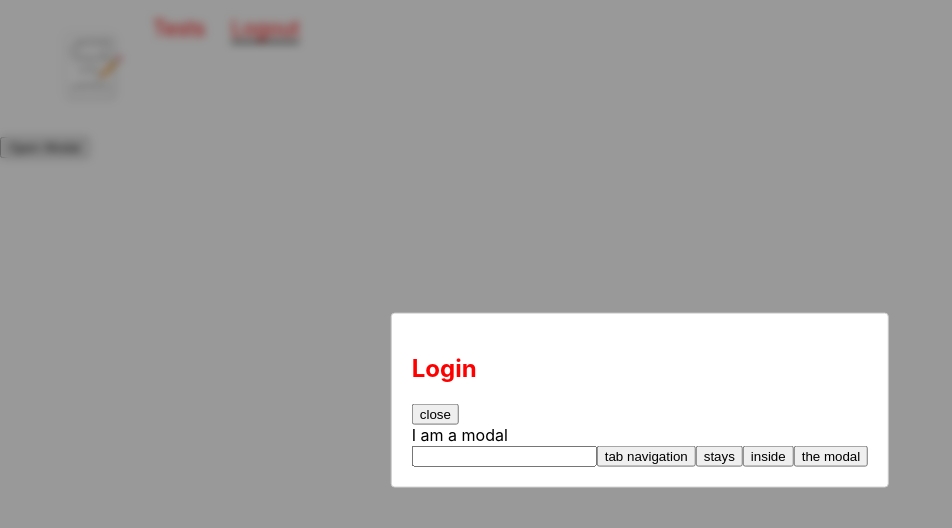
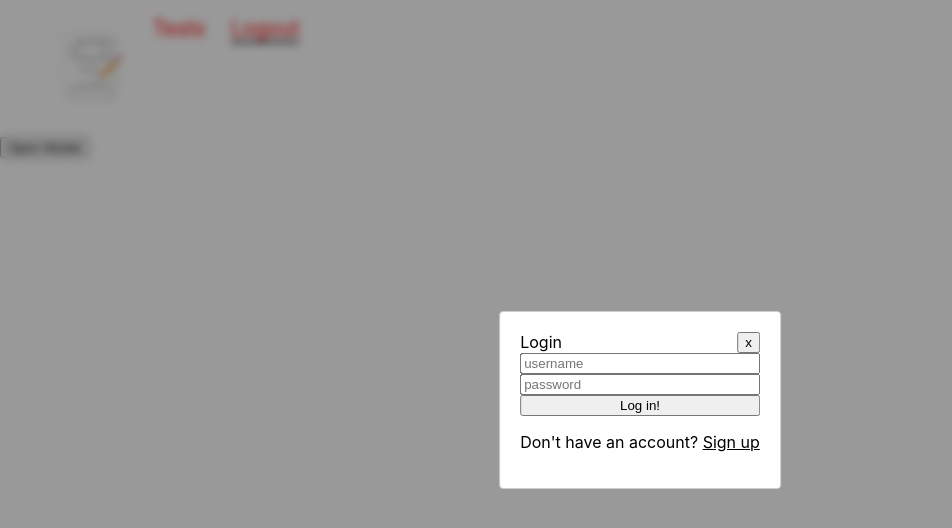
Before and after one commit to rebekah-zhou/math-test-gen, a React (Create React App) app in the folder client/: page /about in a window 1280 px wide. Both pictures are taken after a click on the button "Open Modal". Shown: the top 528 px of the page, without its empty margins (0-952 px from the left). Built offline with nearby package versions, Linux system fonts and the light colour scheme.

Commit message:
login and sign up form

```diff
--- a/client/src/Home/Login.js
+++ b/client/src/Home/Login.js
@@ -1,6 +1,25 @@
 import React, { useState } from 'react'
 import Modal from 'react-modal';
+import styled from 'styled-components'
 
+const Horizontal = styled.div`
+  display: flex;
+  flex-direction: row;
+  justify-content: space-between;
+`
+const VerticalForm = styled.form`
+  display: flex;
+  flex-direction: column;
+  justify-content: center;
+  align-content: center;
+`
+const StyledSpan = styled.span`
+  text-decoration: underline;
+  &:hover {
+    color: teal;
+    cursor: pointer;
+  }
+`
 const customStyles = {
   content: {
     top: '50%',
@@ -19,19 +38,23 @@ const customStyles = {
 Modal.setAppElement('body')
 
 function Login() {
-  let subtitle;
   const [isModalOpen, setIsModalOpen] = useState(false);
+  const [showLogin, setShowLogin] = useState(true)
+  const [name, setName] = useState("")
+  const [username, setUsername] = useState("")
+  const [password, setPassword] = useState('')
+  const [passwordConfirmation, setPasswordConfirmation] = useState('')
 
   function openModal() {
     setIsModalOpen(true);
   }
 
-  function afterOpenModal() {
-    subtitle.style.color = '#f00';
+  function closeModal() {
+    setIsModalOpen(false);
   }
 
-  function closeModal() {
-    setIsModalOpen(false);
+  function handleLoginSubmit() {
+    console.log('hi')
   }
 
   return (
@@ -39,20 +62,61 @@ function Login() {
       <button onClick={openModal}>Open Modal</button>
       <Modal
         isOpen={isModalOpen}
-        onAfterOpen={afterOpenModal}
         onRequestClose={closeModal}
         style={customStyles}
       >
-        <h2 ref={(_subtitle) => (subtitle = _subtitle)}>Login</h2>
-        <button onClick={closeModal}>close</button>
-        <div>I am a modal</div>
-        <form>
-          <input />
-          <button>tab navigation</button>
-          <button>stays</button>
-          <button>inside</button>
-          <button>the modal</button>
-        </form>
+        <VerticalForm as='div'>
+          <Horizontal>
+            <span>{showLogin ? 'Login' : 'Sign up'}</span>
+            <button onClick={closeModal}>x</button>
+          </Horizontal>
+          <VerticalForm>
+            {showLogin ? null :
+            // Refactor inputs?
+              <input
+                type='text'
+                name='name'
+                placeholder='name'
+                value={name}
+                onChange={e => setName(e.target.value)}
+              />}
+            <input
+              type='text'
+              name='username'
+              placeholder='username'
+              value={username}
+              onChange={e => setUsername(e.target.value)}
+            />
+            <input
+              type="password"
+              name="password"
+              placeholder='password'
+              value={password}
+              onChange={e => setPassword(e.target.value)}
+            />
+            {showLogin ? null :
+              <input
+                type='password'
+                name='password_confirmation'
+                placeholder='confirm password'
+                value={passwordConfirmation}
+                onChange={e => setPasswordConfirmation(e.target.value)}
+            />}
+            <button
+              type='submit'
+              onChange={handleLoginSubmit}
+            >
+              {showLogin ? 'Log in!' : "Let's make some tests!"}
+            </button>
+          </VerticalForm>
+          <p>
+            {showLogin ? "Don't have an account? " : "Already have an account? "}
+            <StyledSpan onClick={() => setShowLogin(!showLogin)}>
+              {showLogin ? "Sign up" : "Login"}
+            </StyledSpan>
+          </p>
+
+        </VerticalForm>
       </Modal>
     </div>
   );
```
